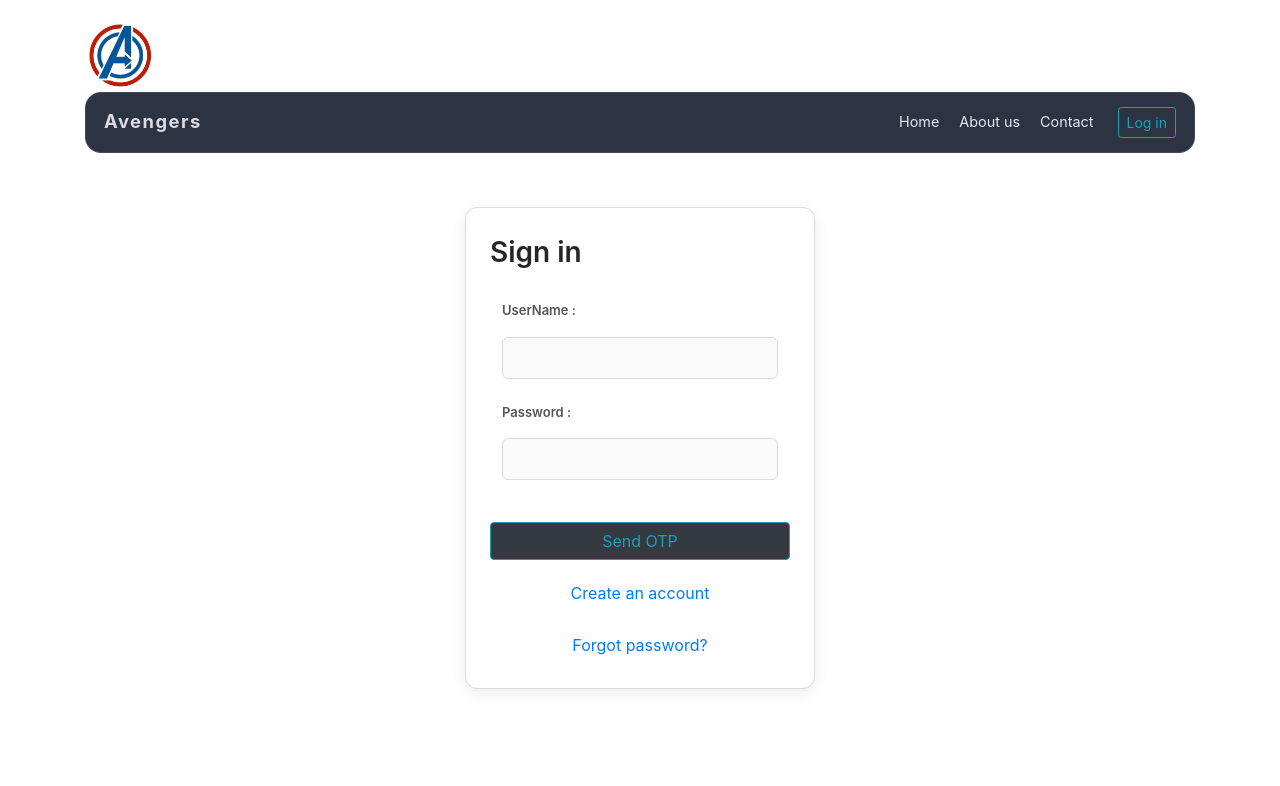
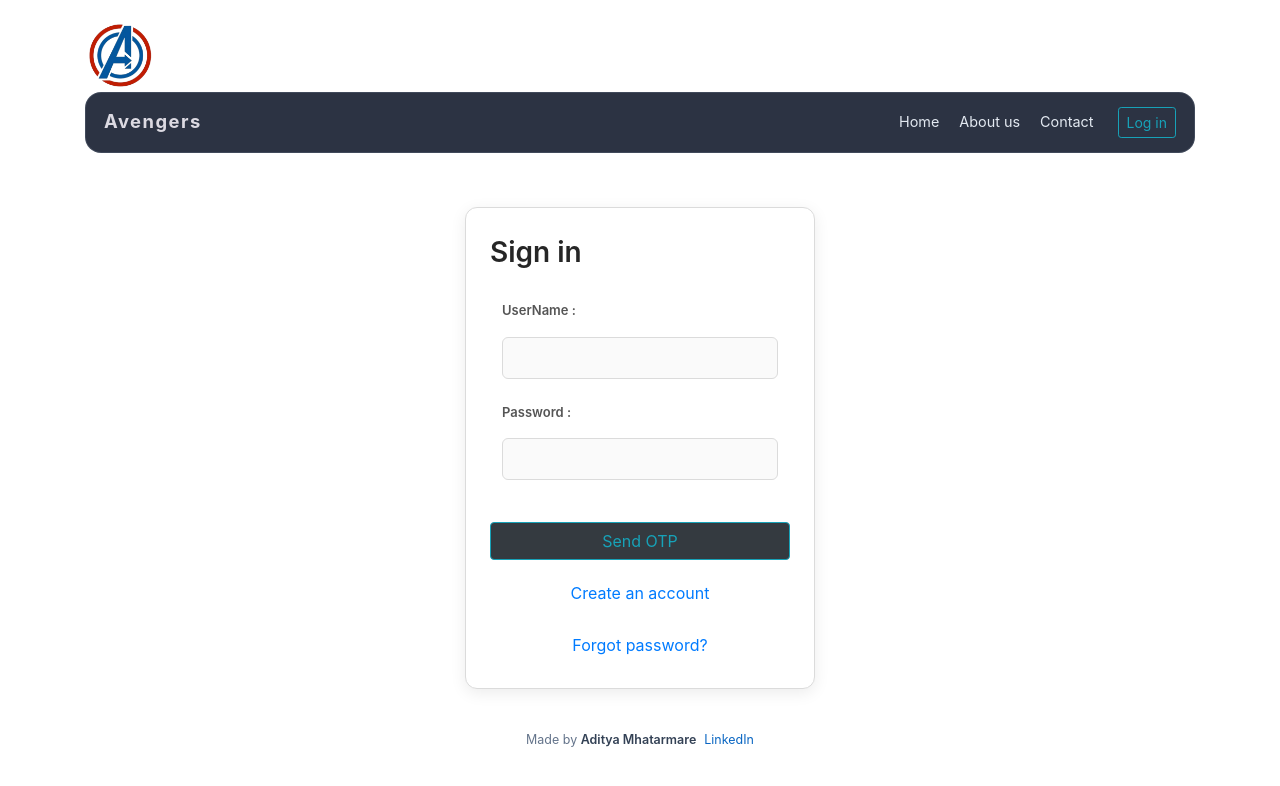
Before and after one commit to adityapatil05/Vite_React-Client_Demo-Project, a React (Vite) app in the folder Client/: page /login in a window 1280 px wide. Shown: the top 786 px of the page. Built offline with nearby package versions, Linux system fonts and the light colour scheme; no server answers.

Commit message:
Increase logout time to 60 days

```diff
--- /dev/null
+++ b/Client/src/authStorage.js
@@ -0,0 +1,49 @@
+const TOKEN_KEY = "token";
+const TOKEN_EXPIRY_KEY = "tokenExpiry";
+const SESSION_LIFETIME_MS = 60 * 24 * 60 * 60 * 1000;
+
+export const saveToken = (token) => {
+    localStorage.setItem(TOKEN_KEY, token);
+    localStorage.setItem(TOKEN_EXPIRY_KEY, String(Date.now() + SESSION_LIFETIME_MS));
+};
+
+export const getToken = () => {
+    let token = localStorage.getItem(TOKEN_KEY);
+    let expiry = Number(localStorage.getItem(TOKEN_EXPIRY_KEY));
+
+    if (!token) {
+        token = sessionStorage.getItem(TOKEN_KEY);
+        if (token) {
+            saveToken(token);
+            sessionStorage.removeItem(TOKEN_KEY);
+            expiry = Number(localStorage.getItem(TOKEN_EXPIRY_KEY));
+        }
+    }
+
+    if (!token || !Number.isFinite(expiry) || Date.now() >= expiry) {
+        localStorage.removeItem(TOKEN_KEY);
+        localStorage.removeItem(TOKEN_EXPIRY_KEY);
+        return null;
+    }
+
+    return token;
+};
+
+export const clearToken = () => {
+    localStorage.removeItem(TOKEN_KEY);
+    localStorage.removeItem(TOKEN_EXPIRY_KEY);
+};
+
+export const getTokenPayload = () => {
+    const token = getToken();
+    if (!token) {
+        return null;
+    }
+
+    try {
+        return JSON.parse(atob(token.split(".")[1]));
+    } catch {
+        clearToken();
+        return null;
+    }
+};
--- a/Client/src/dashboard.jsx
+++ b/Client/src/dashboard.jsx
@@ -2,6 +2,7 @@ import axios from "axios";
 import { useEffect, useMemo, useState } from "react";
 import "./dashboard.css";
 import API_URL from "./api";
+import { getToken } from "./authStorage";
 
 const sections = {
     products: {
@@ -69,7 +70,7 @@ const recordName = (section) => section === "finance"
     : sections[section].icon.slice(0, -1).toLowerCase();
 
 function CustomerDashboard() {
-    const token = sessionStorage.getItem("token");
+    const token = getToken();
     const headers = { Authorization: `bearer ${token}` };
     const [products, setProducts] = useState([]);
     const [orders, setOrders] = useState([]);
@@ -168,7 +169,7 @@ function CustomerDashboard() {
 }
 
 function Dashboard() {
-    const token = sessionStorage.getItem("token");
+    const token = getToken();
     const profile = useMemo(() => JSON.parse(atob(token.split(".")[1])), [token]);
     const [activeSection, setActiveSection] = useState("products");
     const [rows, setRows] = useState([]);
--- a/Client/src/home.jsx
+++ b/Client/src/home.jsx
@@ -1,7 +1,7 @@
 import { Link } from "react-router-dom";
 import "./public.css";
 
-function Home() {
+function Home({ isLoggedIn }) {
     return (
         <main className="public-page home-page">
             <section className="public-hero">
@@ -13,14 +13,14 @@ function Home() {
                     A focused workspace for managing products, customers, orders,
                     inventory, and financial performance in one connected platform.
                 </p>
-                <div className="public-actions">
+                {!isLoggedIn && <div className="public-actions">
                     <Link className="btn btn-info btn-sm public-button-primary" to="/login">
                         Log in to your account
                     </Link>
                     <Link className="btn btn-outline-light btn-sm public-button-secondary" to="/signup">
                         Create an account
                     </Link>
-                </div>
+                </div>}
             </section>
             <section className="feature-grid" aria-label="Platform features">
                 <article className="feature-card">
--- a/Client/src/launcher.jsx
+++ b/Client/src/launcher.jsx
@@ -14,18 +14,10 @@ import ProtectedRoute from './protectedRoute';
 import '../node_modules/bootstrap/dist/css/bootstrap.min.css'
 import './profile.css';
 import './public.css';
+import { clearToken, getTokenPayload } from './authStorage';
 
 const getProfile = () => {
-    const token = sessionStorage.getItem('token');
-    if (!token) {
-        return null;
-    }
-
-    try {
-        return JSON.parse(atob(token.split('.')[1]));
-    } catch {
-        return null;
-    }
+    return getTokenPayload();
 };
 
 function Launcher()
@@ -34,7 +26,7 @@ function Launcher()
     const profile = getProfile();
     const [isProfileOpen, setIsProfileOpen] = useState(false);
 const Logout=()=>{
-    sessionStorage.removeItem("token");
+    clearToken();
     setIsProfileOpen(false);
     navigate("/login",{replace:true});
 }
@@ -93,8 +85,8 @@ const Logout=()=>{
                     </div>
                 </nav>
                 <Routes>
-                    <Route path='/' element={<Home/>}/>
-                    <Route path='/home' element={<Home/>}/>
+                    <Route path='/' element={<Home isLoggedIn={Boolean(profile)} />}/>
+                    <Route path='/home' element={<Home isLoggedIn={Boolean(profile)} />}/>
                     <Route path='/contact' element={<ContactUs/>}/>
                     <Route path='/about' element={<AboutUs/>}/>
                     <Route path='/login' element={<Login/>}/>
@@ -105,6 +97,16 @@ const Logout=()=>{
                                                 </ProtectedRoute>}/>
                     <Route path='*' element={<NotFound/>}/>
                 </Routes>
+                <footer className="creator-credit">
+                    <span>Made by <strong>Aditya Mhatarmare</strong></span>
+                    <a
+                        href="https://www.linkedin.com/in/aditya-mhatarmare0101"
+                        target="_blank"
+                        rel="noreferrer"
+                    >
+                        LinkedIn
+                    </a>
+                </footer>
             </div>);
 }
 
--- a/Client/src/login.jsx
+++ b/Client/src/login.jsx
@@ -3,6 +3,7 @@ import { useEffect, useState } from "react";
 import { useNavigate } from "react-router-dom";
 import "./login.css";
 import API_URL from "./api";
+import { saveToken } from "./authStorage";
 
 function Login() {
 const [credentials,setCredentials]=useState({username:"",password:""})
@@ -45,7 +46,7 @@ const VerifyOtp=()=>{
         otp
     })
     .then((result)=>{
-        sessionStorage.setItem("token",result.data.jwt)
+        saveToken(result.data.jwt);
         navigate("/db",{replace:true});
     })
     .catch((error)=>{
--- a/Client/src/profile.css
+++ b/Client/src/profile.css
@@ -122,3 +122,28 @@
     gap: 8px;
     margin-top: 20px;
 }
+
+.creator-credit {
+    align-items: center;
+    color: #64748b;
+    display: flex;
+    font-size: 0.78rem;
+    gap: 8px;
+    justify-content: center;
+    padding: 18px 0 24px;
+}
+
+.creator-credit strong {
+    color: #334155;
+    font-weight: 600;
+}
+
+.creator-credit a {
+    color: #0a66c2;
+    text-decoration: none;
+}
+
+.creator-credit a:hover,
+.creator-credit a:focus-visible {
+    text-decoration: underline;
+}
--- a/Client/src/protectedRoute.jsx
+++ b/Client/src/protectedRoute.jsx
@@ -1,7 +1,8 @@
 import { Navigate } from "react-router-dom";
+import { getToken } from "./authStorage";
 
 function ProtectedRoute(props) {
-    if (sessionStorage.getItem("token")!=null)
+    if (getToken() != null)
     //it means user has logged in and received token
     {
      return <>{props.children}</>
```
Also changed, not shown: 2 other files (tests, documents, lock files or other folders).
